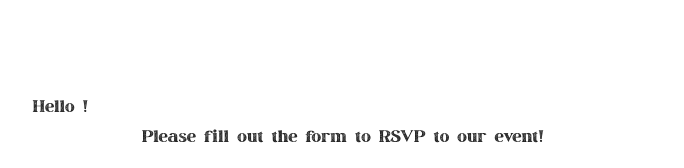
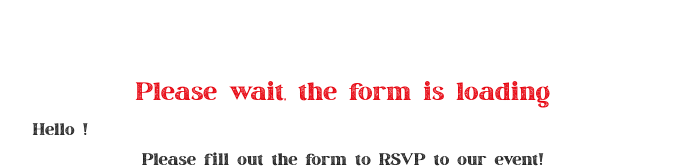
Before and after one commit to sofab404/wedding_site_UI, a Next.js app: page /rsvp/1 in a window 1280 px wide. Shown: the part 153-321 px from the top of the page, without its empty margins (297-981 px from the left). Built offline with nearby package versions, Linux system fonts and the light colour scheme; no server answers.

Commit message:
loading message

```diff
--- a/app/rsvp/[encryptedCellNumber]/page.js
+++ b/app/rsvp/[encryptedCellNumber]/page.js
@@ -23,6 +23,7 @@ export default function RSVP({params}) {
     const [disabled, setDisabled] = useState(false);
     const [formSubmitted, setFormSubmitted] = useState(false);
     const [invalidEntry, setInvalidEntry] = useState(false);
+    const [isLoading, setIsLoading] = useState(true);
 
     useEffect(() => {
         async function fetchData(){
@@ -50,6 +51,7 @@ export default function RSVP({params}) {
             }
         }
 
+        setIsLoading(false);
         }
 
 
@@ -82,7 +84,6 @@ export default function RSVP({params}) {
 
     useEffect(() => {
         if(category === "plusOne") {
-            console.log("goes here")
             setTotalGuestCount(plusOne ? 2 : 1);
         }
     }, [category, plusOne])
@@ -129,17 +130,18 @@ export default function RSVP({params}) {
         <Navbar />
 
         <div className="grid text-[20px]">
-            {rsvpFormFilled ? <p>You have already filled out your RSVP form. <br></br>If you have issues, please contact us ASAP</p> :
+            {isLoading ? <><p className="text-[30px] text-center text-red-600">Please wait, the form is loading</p></> : <></>}
+            {rsvpFormFilled ? <p>You have already filled out your RSVP form. Please see details of event here:</p> :
                 <>
                     {formSubmitted ? <>
 
                         <p>Thank you filling out the form!</p>
+                        <br></br>
                         <p>You Submitted the Following</p>
 
                         <p>Full Name: {fullName}</p>
                         <p>Are you able to attend? {canAttend ? "Yes" : "No"} </p>
                         {canAttend ? <>
-
                             {category === "solo" ? <></> : <><p>Total Count from your party: {totalGuestCount}</p></>}
                             <p>Are you bringing any kids? {kidsAttend ? "Yes" : "No"} </p>
                         </> : <></>}
```
